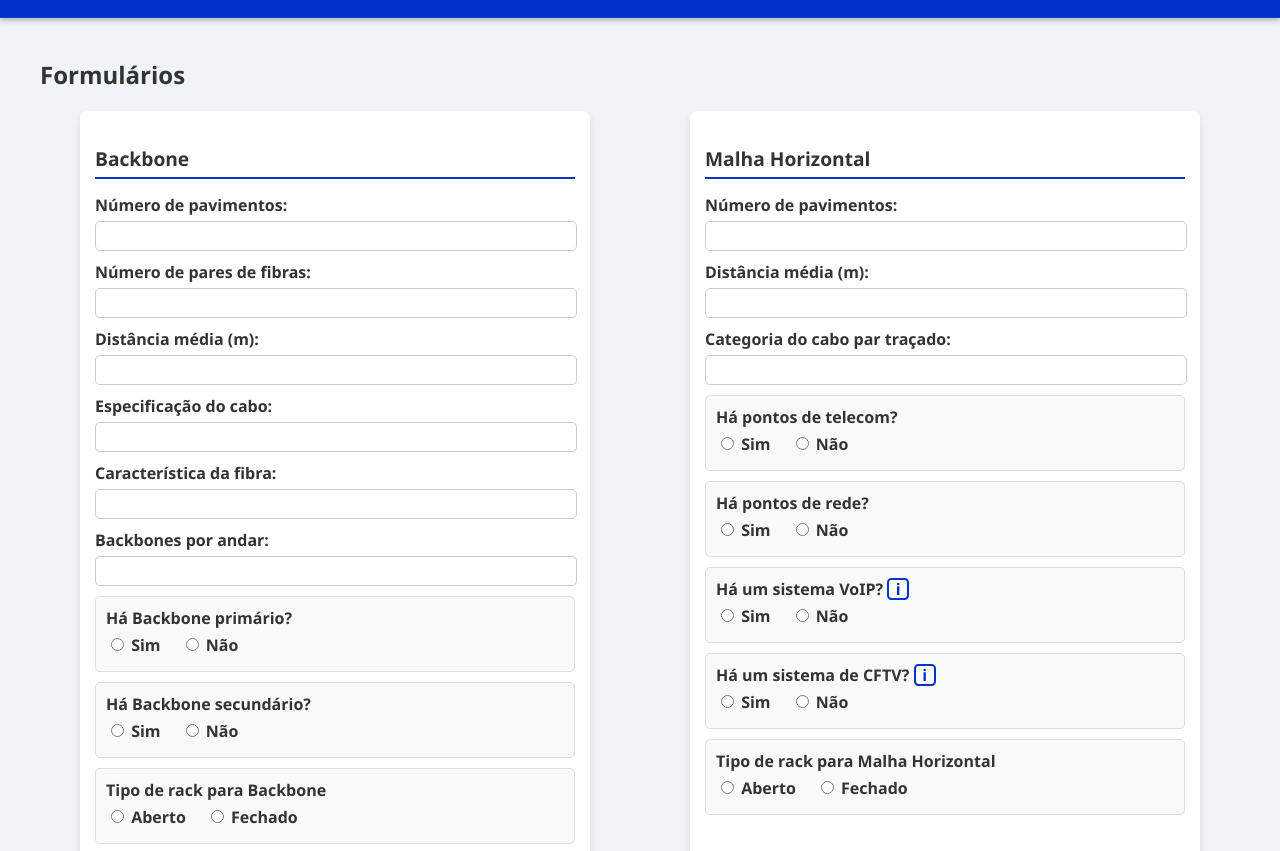
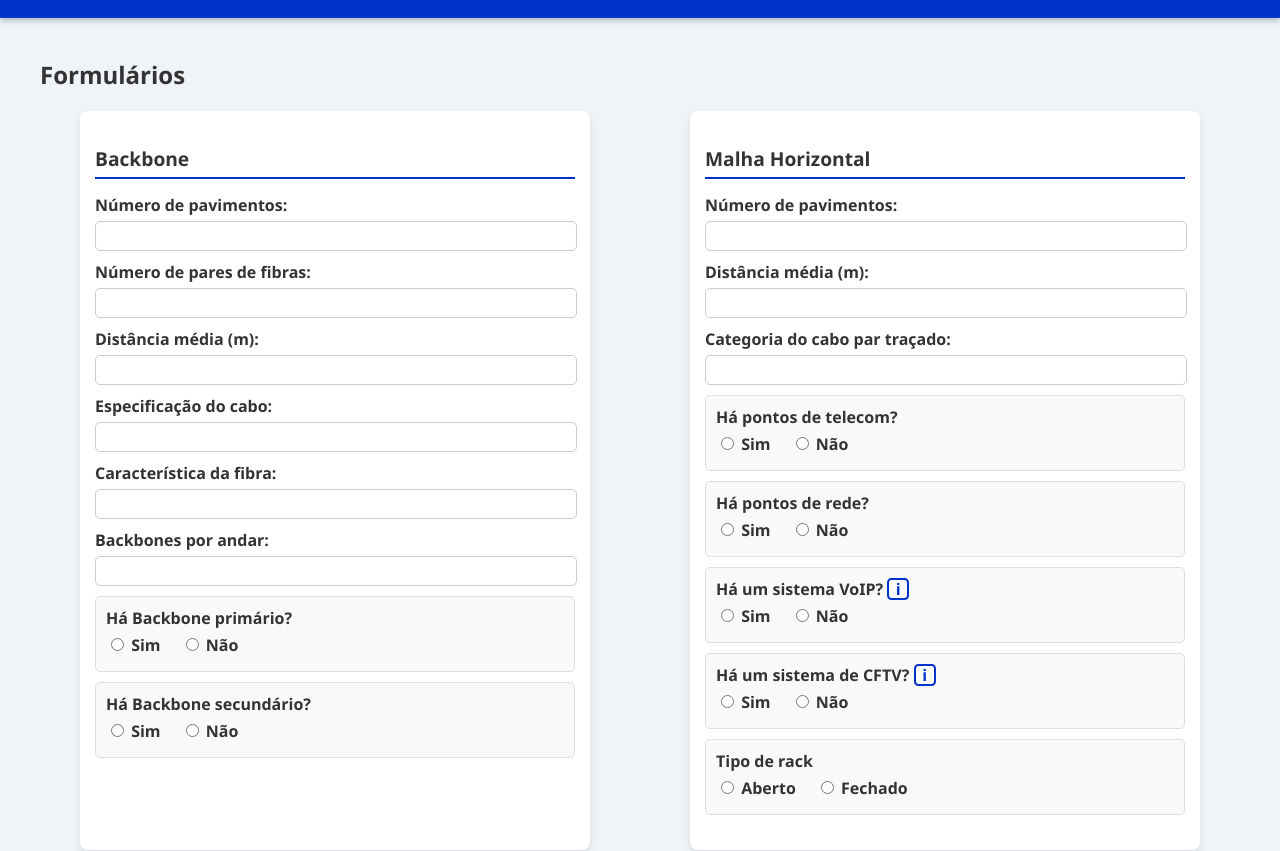
Before and after one commit to Felipe-de-Carvalho-Andrade/Infraestrutura, a plain HTML site: page index.html in a window 1280 px wide. Shown: the part 108-959 px from the top of the page. Drawn offline with Linux system fonts and the light colour scheme.

Commit message:
Add files via upload

```diff
--- a/index.html
+++ b/index.html
@@ -80,15 +80,6 @@
                                 </span>
                             </label>
                             <input type="number" id="numBackboneSecundario" name="numBackboneSecundario">
-                        </div>
-                        <div class="options-container">
-                            <article class="options-article">
-                                <label class="options-label">Tipo de rack para Backbone</label>
-                                <div class="radio-group">
-                                    <label><input type="radio" name="tipoRackBB" value="Aberto"> Aberto</label>
-                                    <label><input type="radio" name="tipoRackBB" value="Fechado"> Fechado</label>
-                                </div>
-                            </article>
                         </div>
                     </div>
 
@@ -180,10 +171,10 @@
                         </div>
                         <div class="options-container">
                             <article class="options-article">
-                                <label class="options-label">Tipo de rack para Malha Horizontal</label>
+                                <label class="options-label">Tipo de rack</label>
                                 <div class="radio-group">
-                                    <label><input type="radio" name="tipoRackMH" value="Aberto"> Aberto</label>
-                                    <label><input type="radio" name="tipoRackMH" value="Fechado"> Fechado</label>
+                                    <label><input type="radio" name="tipoRack" value="Aberto"> Aberto</label>
+                                    <label><input type="radio" name="tipoRack" value="Fechado"> Fechado</label>
                                 </div>
                             </article>
                         </div>
--- a/script.js
+++ b/script.js
@@ -1,3 +1,9 @@
+// Função para coletar valores e gerar as planilhas
+function calcular() {
+    if (!validarRespostas()) {
+        return;
+    }
+
     // Captura dos valores condicionais - Malha Horizontal
     const pontosTelecomSim = document.querySelector('input[name="pontosTelecom"]:checked')?.value === 'sim';
     const numPontosTelecom = pontosTelecomSim ? parseInt(document.getElementById('numPontosTelecom').value) || 0 : 0;
@@ -7,20 +13,13 @@ const voipSim = document.querySelector('input[name="voip"]:checked')?.value ===
     const numVoip = voipSim ? parseInt(document.getElementById('numVoip').value) || 0 : 0;
     const cftvSim = document.querySelector('input[name="cftv"]:checked')?.value === 'sim';
     const numCftv = cftvSim ? parseInt(document.getElementById('numCftv').value) || 0 : 0;
-const tipoRackMH = document.querySelector('input[name="tipoRackMH"]:checked')?.value || false;
 
     // Captura dos valores condicionais - Backbone
     const backbonePrimarioSim = document.querySelector('input[name="BackbonePrimario"]:checked')?.value === 'sim';
     const numBackbonePrimario = backbonePrimarioSim ? parseInt(document.getElementById('numBackbonePrimario').value) || 0 : 0;
     const backboneSecundarioSim = document.querySelector('input[name="BackboneSecundario"]:checked')?.value === 'sim';
     const numBackboneSecundario = backboneSecundarioSim ? parseInt(document.getElementById('numBackboneSecundario').value) || 0 : 0;
-const tipoRackBB = document.querySelector('input[name="tipoRackBB"]:checked')?.value || false;
 
-// Função para coletar valores e gerar as planilhas
-function calcular() {
-    if (!validarRespostas()) {
-        return;
-    }
 
     // Valores do Backbone
     const numPavimentosBackbone = parseInt(document.getElementById('numPavimentosBackbone').value) || 0;
@@ -36,6 +35,7 @@ function calcular() {
     const especificacaoCategoria = document.getElementById('especificacaoCategoria').value || '6';
     const voip = document.querySelector('input[name="voip"]:checked')?.value;
     const cftv = document.querySelector('input[name="cftv"]:checked')?.value;
+    const tipoRack = document.querySelector('input[name="tipoRack"]:checked')?.value || "Fechado";
 
         // ÁREA DE TRABALHO
         const qtdTotalTomadas = (((numPontosTelecom * 2) + numCftv + numPontosRede) * numPavimentosMH); // == Soma de todos Patch Cords
@@ -57,7 +57,7 @@ function calcular() {
     let planilhaBackbone = '';
 
     // Geração da planilha de Malha Horizontal
-    if ((numPavimentosMH > 0 && medidaMH > 0 && tipoRackMH) && (pontosTelecomSim || pontosRedeSim)) {
+    if (numPavimentosMH > 0 && (pontosTelecomSim || pontosRedeSim)) {
         const tamanhoRack = (qtdPPMH * 2) + (qtdPPMH * 2);
 
         planilhaMH += `<h3>Planilha de Malha Horizontal</h3>`;
```
Lines whose indentation alone changed are shown as unchanged.
